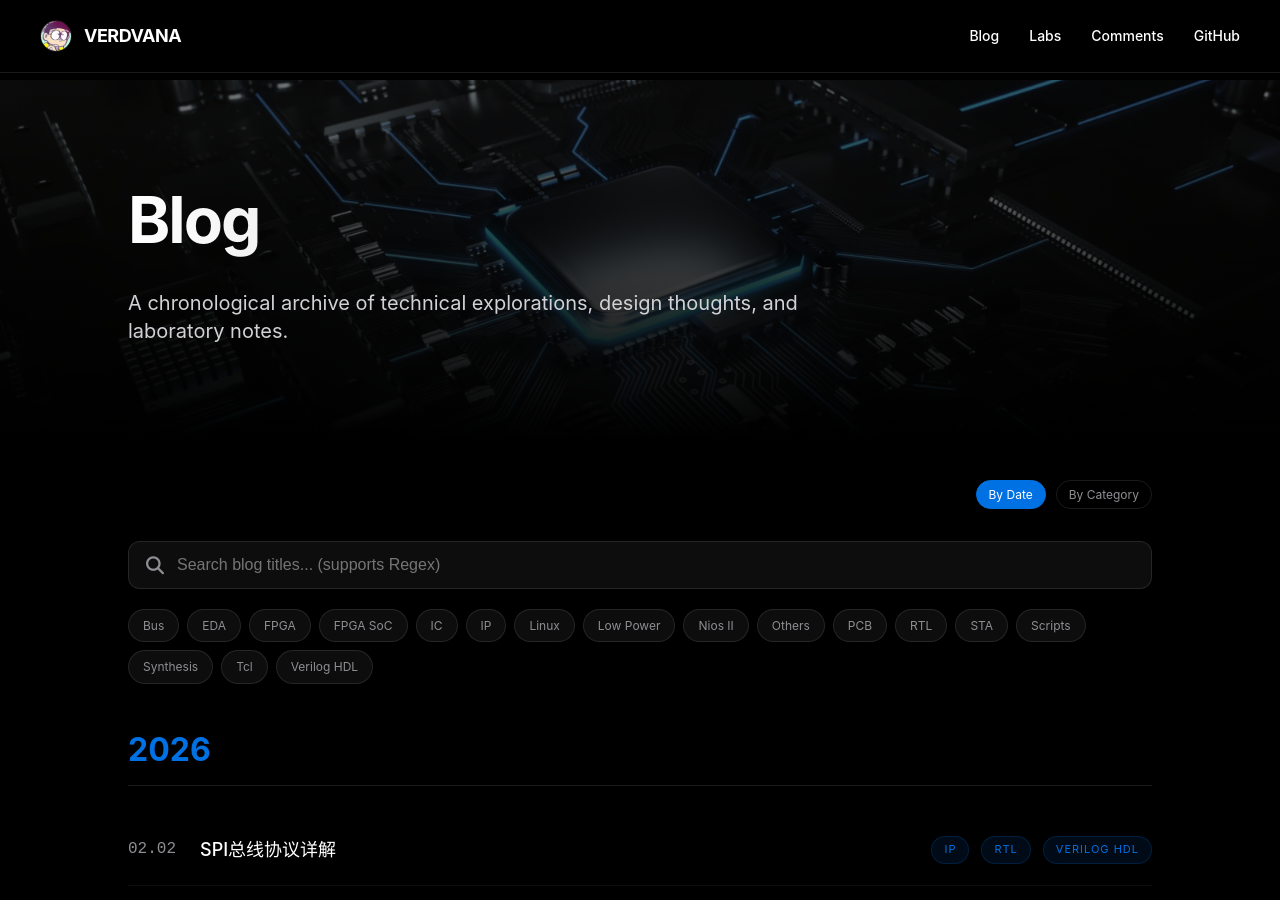
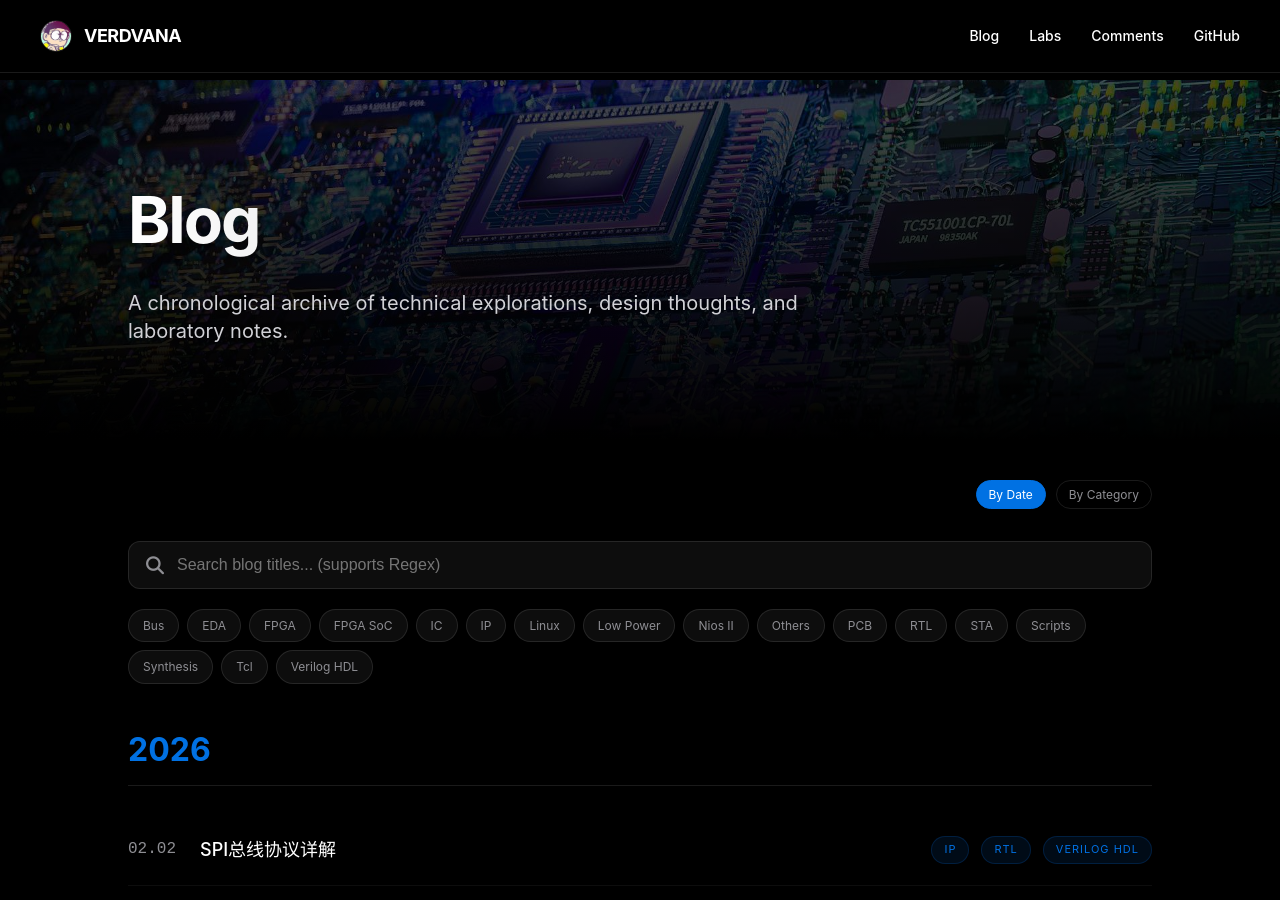
Before and after one commit to Verdvana/Verdvana.github.io, a Jekyll site: the page built from archive.md, in a window 1280 px wide and 900 px high. Built offline with Jekyll 4.4.1, drawn with Linux system fonts in a browser that asks for light colours; comment, search, counter and statistics services are not loaded.

Commit message:
update picture

```diff
--- a/_layouts/blog-archive.html
+++ b/_layouts/blog-archive.html
@@ -10,7 +10,7 @@ layout: default
         flex-direction: column;
         justify-content: center;
         padding: 0 10%;
-        background-image: linear-gradient(to bottom, rgba(0,0,0,0.5), rgba(0,0,0,1)), url('/static/img/wallpaper2.jpg');
+        background-image: linear-gradient(to bottom, rgba(0,0,0,0.5), rgba(0,0,0,1)), url('/static/img/wallpaper.jpg');
         background-size: cover;
         background-position: center;
         overflow: hidden;
--- a/_layouts/page-comments.html
+++ b/_layouts/page-comments.html
@@ -10,7 +10,7 @@ layout: default
         flex-direction: column;
         justify-content: center;
         padding: 0 10%;
-        background-image: linear-gradient(to bottom, rgba(0,0,0,0.5), rgba(0,0,0,1)), url('/static/img/wallpaper2.jpg');
+        background-image: linear-gradient(to bottom, rgba(0,0,0,0.5), rgba(0,0,0,1)), url('/static/img/wallpaper.jpg');
         background-size: cover;
         background-position: center;
         overflow: hidden;
--- a/_layouts/page-labs.html
+++ b/_layouts/page-labs.html
@@ -10,7 +10,7 @@ layout: default
         flex-direction: column;
         justify-content: center;
         padding: 0 10%;
-        background-image: linear-gradient(to bottom, rgba(0,0,0,0.5), rgba(0,0,0,1)), url('/static/img/wallpaper3.jpg');
+        background-image: linear-gradient(to bottom, rgba(0,0,0,0.5), rgba(0,0,0,1)), url('/static/img/wallpaper.jpg');
         background-size: cover;
         background-position: center;
         overflow: hidden;
--- a/_layouts/post.html
+++ b/_layouts/post.html
@@ -10,7 +10,7 @@ layout: default
         flex-direction: column;
         justify-content: center;
         padding: 80px 5% 40px;
-        background-image: linear-gradient(to bottom, rgba(0,0,0,0.5), rgba(0,0,0,1)), url('/static/img/wallpaper4.jpg');
+        background-image: linear-gradient(to bottom, rgba(0,0,0,0.5), rgba(0,0,0,1)), url('/static/img/wallpaper.jpg');
         background-size: cover;
         background-position: center;
         overflow: hidden;
```
Also changed, not shown: static/img/q.png, static/img/wallpaper.jpg, static/img/wallpaper_old.jpg (deleted).
